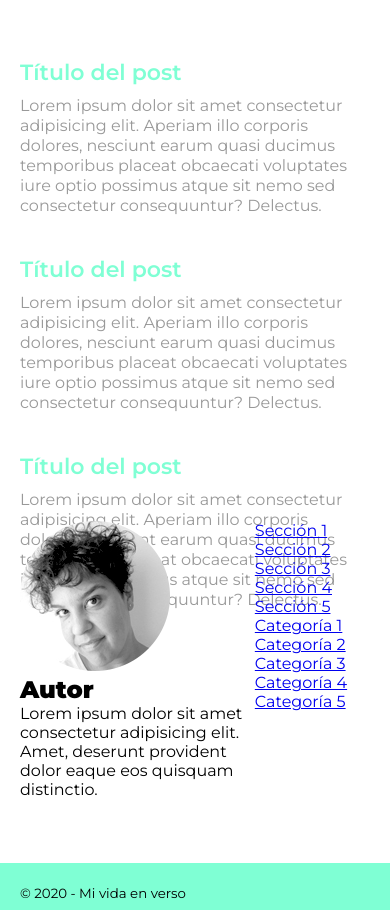
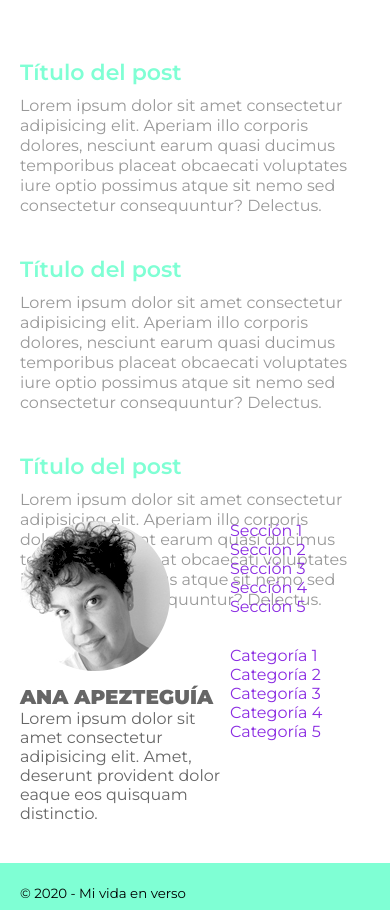
Before and after one commit to anaapezteguia/Repaso-HTML-CSS-Sass, a plain HTML site: page ejercicio-repaso-final/index.html in a window 390 px wide. Shown: the part 190-1100 px from the top of the page. Drawn offline with Linux system fonts and the light colour scheme.

Commit message:
Add styles to author and nav bar for mobile version

```diff
--- a/ejercicio-repaso-final/index.html
+++ b/ejercicio-repaso-final/index.html
@@ -33,27 +33,24 @@
             <section class="secondary-content">
                 <aside class="author">
                     <img src="./images/itsMe.png" alt="author picture" class="author__img">
-                    <h2 class="author__title">Autor</h2>
+                    <h2 class="author__title">Ana apezteguía</h2>
                     <p class="author__text">Lorem ipsum dolor sit amet consectetur adipisicing elit. Amet, deserunt provident dolor eaque eos quisquam distinctio.</p>
                 </aside>
                 <nav class="menu">
                     <ul class="menu__sections">
-                        <li>
-                            <a href="#">Sección 1</a>
-                            <a href="#">Sección 2</a>
-                            <a href="#">Sección 3</a>
-                            <a href="#">Sección 4</a>
-                            <a href="#">Sección 5</a>
-                        </li>
+                        <li><a href="#" class="menu__link">Sección 1</a></li>
+                        <li><a href="#" class="menu__link">Sección 2</a></li>
+                        <li><a href="#" class="menu__link">Sección 3</a></li>
+                        <li><a href="#" class="menu__link">Sección 4</a></li>
+                        <li><a href="#" class="menu__link">Sección 5</a></li>
                     </ul>
                     <ul class="menu__categories">
-                        <li>
-                            <a href="#">Categoría 1</a>
-                            <a href="#">Categoría 2</a>
-                            <a href="#">Categoría 3</a>
-                            <a href="#">Categoría 4</a>
-                            <a href="#">Categoría 5</a>
-                        </li>
+                        <li><a href="#" class="menu__link">Categoría 1</a></li>
+                        <li><a href="#" class="menu__link">Categoría 2</a></li>
+                        <li><a href="#" class="menu__link">Categoría 3</a></li>
+                        <li><a href="#" class="menu__link">Categoría 4</a></li>
+                        <li><a href="#" class="menu__link">Categoría 5</a></li>
+
                     </ul>
                 </nav>
             </section>
--- a/ejercicio-repaso-final/styles/main.css
+++ b/ejercicio-repaso-final/styles/main.css
@@ -59,7 +59,41 @@ li {
   display: flex;
   flex-direction: row;
 }
-
+.author {
+  justify-content: space-between;
+  width: 60%;
+}
+.author__title {
+  font-size: 20px;
+  text-transform: uppercase;
+  font-weight: 900;
+  color: #666;
+  margin-top: 10px;
+}
+.author__text {
+  font-size: 16px;
+  font-weight: 400;
+  color: #666;
+}
+.menu {
+  width: 40%;
+  display: flex;
+  flex-direction: column;
+  flex-wrap: wrap;
+}
+.menu__sections {
+  margin-bottom: 30px;
+}
+.menu__link {
+  text-decoration: none;
+  color: blueviolet;
+}
+.menu__link:hover {
+  color: aquamarine;
+}
+.menu__link:visited {
+  color: magenta;
+}
 .footer {
   background-color: aquamarine;
   flex-grow: 1;
```
